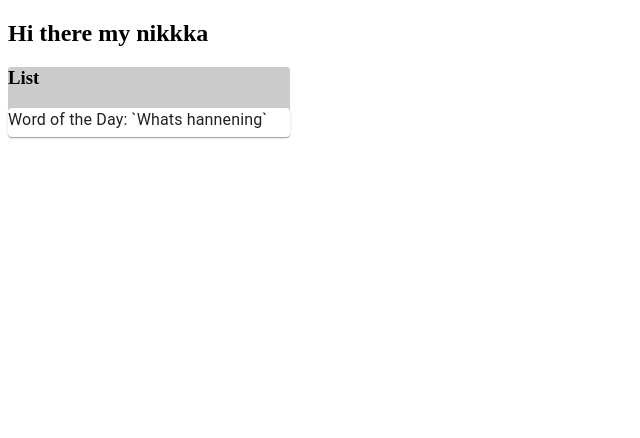
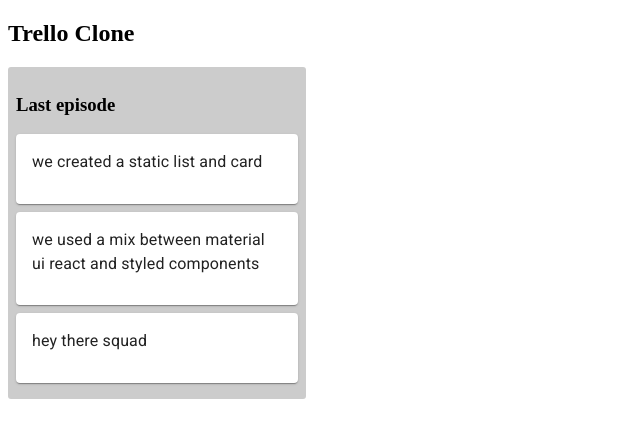
Before and after one commit to 1nusah/trello-clone, a React (Create React App) app: page / in a window 1280 px wide. Shown: the top 438 px of the page, without its empty margins (0-640 px from the left). Built offline with nearby package versions, Linux system fonts and the light colour scheme.

Commit message:
raw data for cards implemented

```diff
--- a/public/index.html
+++ b/public/index.html
@@ -1,19 +1,21 @@
 <!DOCTYPE html>
 <html lang="en">
+
 <head>
   <meta charset="utf-8" />
   <link rel="icon" href="%PUBLIC_URL%/favicon.ico" />
   <meta name="viewport" content="width=device-width, initial-scale=1" />
   <meta name="theme-color" content="#000000" />
-    <meta
-      name="description"
-      content="Web site created using create-react-app"
-    />
+  <meta name="description" content="Web site created using create-react-app" />
   <link rel="apple-touch-icon" href="%PUBLIC_URL%/logo192.png" />
+  <link rel="stylesheet" href="https://fonts.googleapis.com/css?family=Roboto:300,400,500,700&display=swap" />
+  <link rel="stylesheet" href="https://fonts.googleapis.com/icon?family=Material+Icons" />
+
   <!--
       manifest.json provides metadata used when your web app is installed on a
       user's mobile device or desktop. See https://developers.google.com/web/fundamentals/web-app-manifest/
     -->
+
   <link rel="manifest" href="%PUBLIC_URL%/manifest.json" />
   <!--
       Notice the use of %PUBLIC_URL% in the tags above.
@@ -26,6 +28,7 @@
     -->
   <title>React App</title>
 </head>
+
 <body>
   <noscript>You need to enable JavaScript to run this app.</noscript>
   <div id="root"></div>
@@ -40,4 +43,5 @@
       To create a production bundle, use `npm run build` or `yarn build`.
     -->
 </body>
+
 </html>
--- a/src/components/App.js
+++ b/src/components/App.js
@@ -1,12 +1,21 @@
-import React from 'react';
+import React, { Component } from 'react';
+import { connect } from 'react-redux';
 import TrelloList from './TrelloList';
-function App() {
-	return (
-		<div className="App">
-			<h2>Hi there my nikkka</h2>
-			<TrelloList title="List" />
-		</div>
-	);
+class App extends Component {
+	render() {
+		const { lists } = this.props;
+		return (
+			<div className="App">
+				<h2>Trello Clone</h2>
+				{lists.map((list) => (
+					<TrelloList title={list.title} cards={list.cards} />
+				))}
+			</div>
+		);
+	}
 }
+const mapStateToProps = (state) => ({
+	lists: state.lists,
+});
 
-export default App;
+export default connect(mapStateToProps)(App);
--- a/src/components/TrelloCard.js
+++ b/src/components/TrelloCard.js
@@ -1,12 +1,20 @@
 import React from 'react';
 import Card from '@material-ui/core/Card';
 import Typography from '@material-ui/core/Typography';
+import CardContent from '@material-ui/core/CardContent';
 
-const TrelloCard = () => {
+const TrelloCard = ({ text }) => {
 	return (
-		<Card>
-			<Typography gutterBottom>Word of the Day: `Whats hannening`</Typography>
+		<Card style={styles.cardContainer}>
+			<CardContent>
+				<Typography gutterBottom>{text}</Typography>
+			</CardContent>
 		</Card>
 	);
 };
+const styles = {
+	cardContainer: {
+		marginBottom: 8,
+	},
+};
 export default TrelloCard;
--- a/src/components/TrelloList.js
+++ b/src/components/TrelloList.js
@@ -1,11 +1,13 @@
 import React from 'react';
 import TrelloCard from './TrelloCard';
 
-const TrelloList = ({ title }) => {
+const TrelloList = ({ title, cards }) => {
 	return (
 		<div style={styles.container}>
 			<h3>{title}</h3>
-			<TrelloCard />
+			{cards.map((card) => (
+				<TrelloCard text={card.text} />
+			))}
 		</div>
 	);
 };
@@ -14,6 +16,7 @@
 		backgroundColor: '#ccc',
 		borderRadius: 3,
 		width: '22vw',
+		padding: 8,
 	},
 };
 export default TrelloList;
--- a/src/reducers/index.js
+++ b/src/reducers/index.js
@@ -1,3 +1,5 @@
 import { combineReducers } from 'redux';
-
-export default combineReducers({});
+import listsReducer from './listsReducer';
+export default combineReducers({
+	lists: listsReducer,
+});
--- /dev/null
+++ b/src/reducers/listsReducer.js
@@ -0,0 +1,27 @@
+const initialState = [
+	{
+		title: 'Last episode',
+		id: 0,
+		cards: [
+			{
+				id: 0,
+				text: 'we created a static list and card',
+			},
+			{
+				id: 1,
+				text: 'we used a mix between material ui react and styled components',
+			},
+			{
+				id: 2,
+				text: 'hey there squad',
+			},
+		],
+	},
+];
+const listsReducer = (state = initialState, action) => {
+	switch (action.type) {
+		default:
+			return state;
+	}
+};
+export default listsReducer;
--- a/src/store/index.js
+++ b/src/store/index.js
@@ -1,5 +1,4 @@
 import { createStore } from 'redux';
-
-const reducer = () => {};
-const store = createStore(reducer);
+import rootReducer from '../reducers/';
+const store = createStore(rootReducer);
 export default store;
```
Lines whose indentation alone changed are shown as unchanged.
